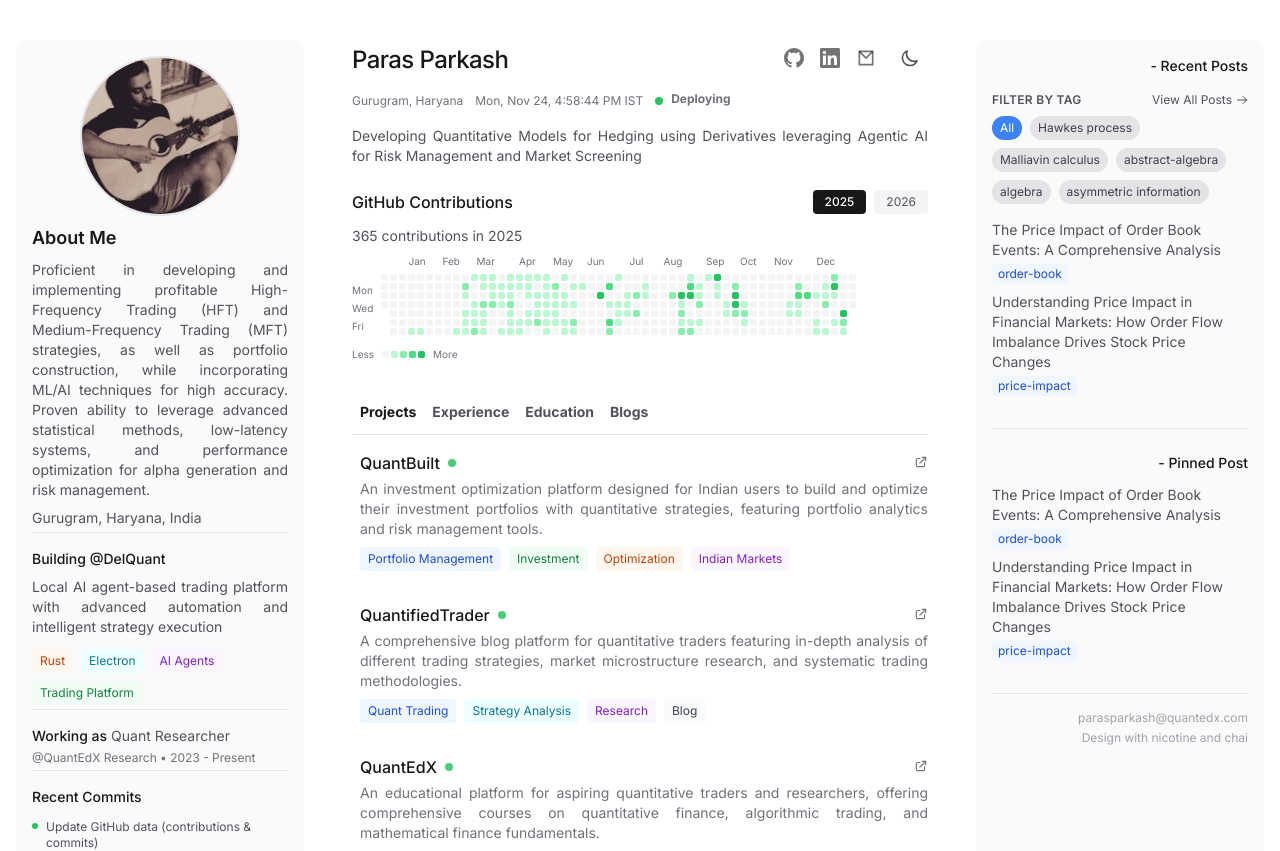
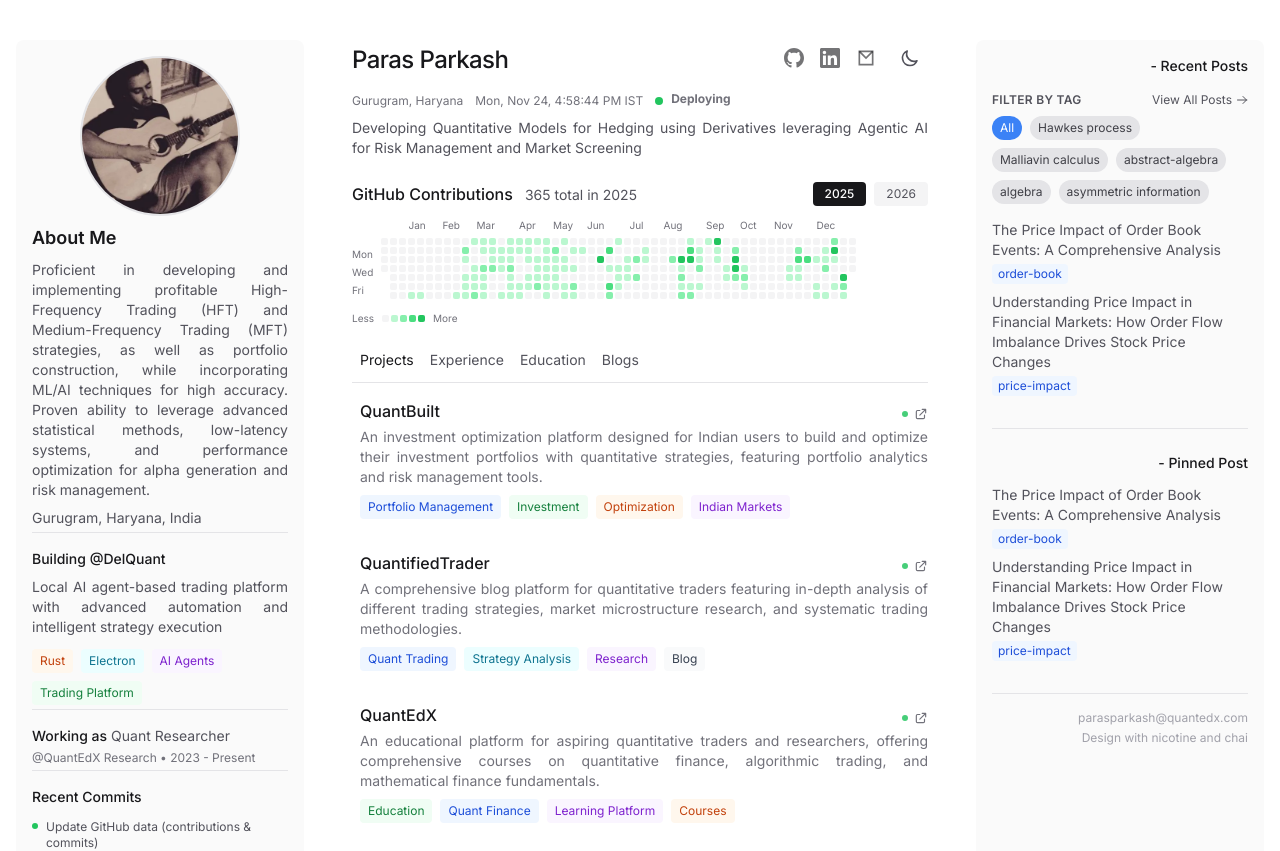
Before and after one commit to parasxparkash/parasxparkash.github.io, a Next.js app: page / in a window 1280 px wide. Shown: the top 851 px of the page. Built offline with nearby package versions, Linux system fonts and the light colour scheme.

Commit message:
Update portfolio components and styling

```diff
--- a/src/app/page.tsx
+++ b/src/app/page.tsx
@@ -1,6 +1,6 @@
 'use client'
 
-import { useState } from 'react'
+import { useState, useEffect } from 'react'
 import { useTheme } from '@/hooks/useTheme'
 import { usePosts } from '@/hooks/usePosts'
 import { useCommits } from '@/hooks/useCommits'
@@ -31,6 +31,27 @@ export default function Home() {
   const { posts: topPosts } = usePosts(2)
   const { commits } = useCommits()
   const istTime = useISTClock()
+  const [contributions2025, setContributions2025] = useState<number | null>(null)
+  const [contributions2026, setContributions2026] = useState<number | null>(null)
+
+  useEffect(() => {
+    const handler2025 = (e: Event) => {
+      setContributions2025((e as CustomEvent).detail)
+    }
+    const handler2026 = (e: Event) => {
+      setContributions2026((e as CustomEvent).detail)
+    }
+
+    window.addEventListener('contributions-2025', handler2025)
+    window.addEventListener('contributions-2026', handler2026)
+
+    return () => {
+      window.removeEventListener('contributions-2025', handler2025)
+      window.removeEventListener('contributions-2026', handler2026)
+    }
+  }, [])
+
+  const currentContributionCount = selectedYear === 2025 ? contributions2025 : contributions2026
 
   const showTab = (tabName: string) => {
     setActiveTab(tabName)
@@ -203,7 +224,7 @@ export default function Home() {
                     <ThemeToggle />
                   </div>
                 </div>
-                <div className="flex items-center gap-3 mb-4">
+                <div className="flex items-center gap-3 mb-2">
                   <p className="text-xs text-zinc-500 dark:text-zinc-400">
                     Gurugram, Haryana
                   </p>
@@ -228,9 +249,16 @@ export default function Home() {
           </div>
 
           {/* GitHub Contributions */}
-          <section className="mb-8">
+          <section className="mb-4">
             <div className="flex items-center justify-between mb-3">
-              <h3 className="text-md font-medium">GitHub Contributions</h3>
+              <div className="flex items-baseline gap-3">
+                <h3 className="text-md font-medium">GitHub Contributions</h3>
+                {currentContributionCount !== null && (
+                  <span className="text-sm text-zinc-600 dark:text-zinc-400">
+                    {currentContributionCount} total in {selectedYear}
+                  </span>
+                )}
+              </div>
               <div className="flex gap-2">
                 <button
                   onClick={() => setSelectedYear(2025)}
@@ -284,7 +312,7 @@ export default function Home() {
                    key={tab.id}
                    onClick={() => showTab(tab.id)}
                    type="button"
-                  className={`tab-button inline-flex h-[calc(100%-1px)] items-center justify-start gap-1.5 rounded-md border border-transparent px-2 py-1 text-sm font-bold whitespace-nowrap !bg-transparent !border-none !shadow-none transition-all duration-300 ease-out ${
+                  className={`tab-button inline-flex h-[calc(100%-1px)] items-center justify-start gap-1.5 rounded-md border border-transparent px-2 py-1 text-sm whitespace-nowrap !bg-transparent !border-none !shadow-none transition-all duration-300 ease-out ${
                     activeTab === tab.id
                       ? '!text-zinc-900 dark:!text-zinc-100'
                       : '!text-zinc-600 dark:!text-zinc-400'
--- a/src/components/EducationTab.tsx
+++ b/src/components/EducationTab.tsx
@@ -3,7 +3,6 @@ export default function EducationTab() {
     <section className="mb-12">
       <div className="space-y-8">
         <div className="mb-12">
-          <h3 className="text-xl font-semibold mb-6 text-zinc-900 dark:text-zinc-100">Education</h3>
           <div className="space-y-8">
             <ul className="space-y-8">
               <div className="transform-x animate-slide-left animate-delay-400">
--- a/src/components/ExperienceTab.tsx
+++ b/src/components/ExperienceTab.tsx
@@ -2,7 +2,6 @@ export default function ExperienceTab() {
   return (
     <section className="mb-12">
       <div className="mb-12">
-        <h3 className="text-xl font-semibold mb-6 text-zinc-900 dark:text-zinc-100">Work Experience</h3>
         <div className="space-y-8">
           <ul className="space-y-8">
             <div className="transform-x animate-slide-left animate-delay-100">
--- a/src/components/GitHubContributionGraph.tsx
+++ b/src/components/GitHubContributionGraph.tsx
@@ -50,6 +50,13 @@ export default function GitHubContributionGraph({ year }: GitHubContributionGrap
     loadContributions()
   }, [year])
 
+  // Expose total contributions to parent via custom event
+  useEffect(() => {
+    if (data) {
+      window.dispatchEvent(new CustomEvent(`contributions-${year}`, { detail: data.totalContributions }))
+    }
+  }, [data, year])
+
   const getColor = (count: number) => {
     if (count === 0) return 'bg-zinc-100 dark:bg-zinc-800'
     if (count < 3) return 'bg-green-200 dark:bg-green-900'
@@ -98,12 +105,6 @@ export default function GitHubContributionGraph({ year }: GitHubContributionGrap
 
   return (
     <div className="w-full">
-      <div className="mb-2">
-        <p className="text-sm text-zinc-600 dark:text-zinc-400">
-          {data.totalContributions} contributions in {year}
-        </p>
-      </div>
-
       <div className="w-full overflow-hidden">
         <div className="w-full">
           {/* Month labels */}
--- a/src/components/ProjectsTab.tsx
+++ b/src/components/ProjectsTab.tsx
@@ -64,23 +64,23 @@ export default function ProjectsTab() {
             <div key={project.name} className="animate-slide-left" style={{ animationDelay: `${(index + 1) * 100}ms` }}>
               <li className="group hover:translate-x-1 transition-all duration-300 ease-out">
                 <div className="flex items-baseline justify-between mb-1">
-                  <div className="flex items-center gap-2">
                   <h3 className="text-md font-medium">{project.name}</h3>
+                  <div className="flex items-center gap-1.5 ml-auto">
                     {project.status === 'active' && (
-                      <div className="w-2 h-2 bg-green-500 rounded-full animate-pulse" title="Active"></div>
+                      <div className="w-1.5 h-1.5 bg-green-500 rounded animate-pulse" title="Active"></div>
                     )}
-                  </div>
                     <a
                       href={project.website}
                       target="_blank"
                       rel="noopener noreferrer"
-                    className="text-xs text-zinc-500 dark:text-zinc-400 hover:text-zinc-900 dark:hover:text-zinc-100 transition-colors flex items-center gap-1"
+                      className="text-xs text-zinc-500 dark:text-zinc-400 hover:text-zinc-900 dark:hover:text-zinc-100 transition-colors flex items-center"
                       title={`Visit ${project.name}`}
                     >
                       <svg className="w-3.5 h-3.5" fill="none" stroke="currentColor" viewBox="0 0 24 24">
                         <path strokeLinecap="round" strokeLinejoin="round" strokeWidth={2} d="M10 6H6a2 2 0 00-2 2v10a2 2 0 002 2h10a2 2 0 002-2v-4M14 4h6m0 0v6m0-6L10 14" />
                       </svg>
                     </a>
+                  </div>
                 </div>
                 <p className="text-sm text-zinc-500 dark:text-zinc-400 mb-2 text-justify">{project.description}</p>
                 <div className="flex flex-wrap gap-2">
```
Lines whose indentation alone changed are shown as unchanged.
